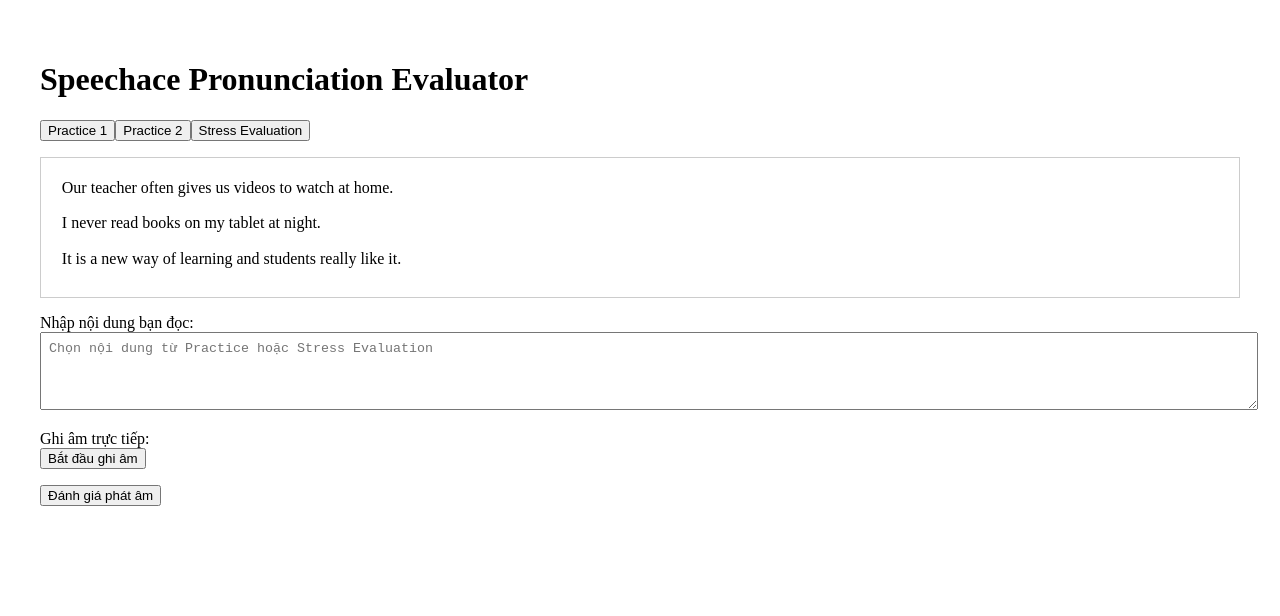
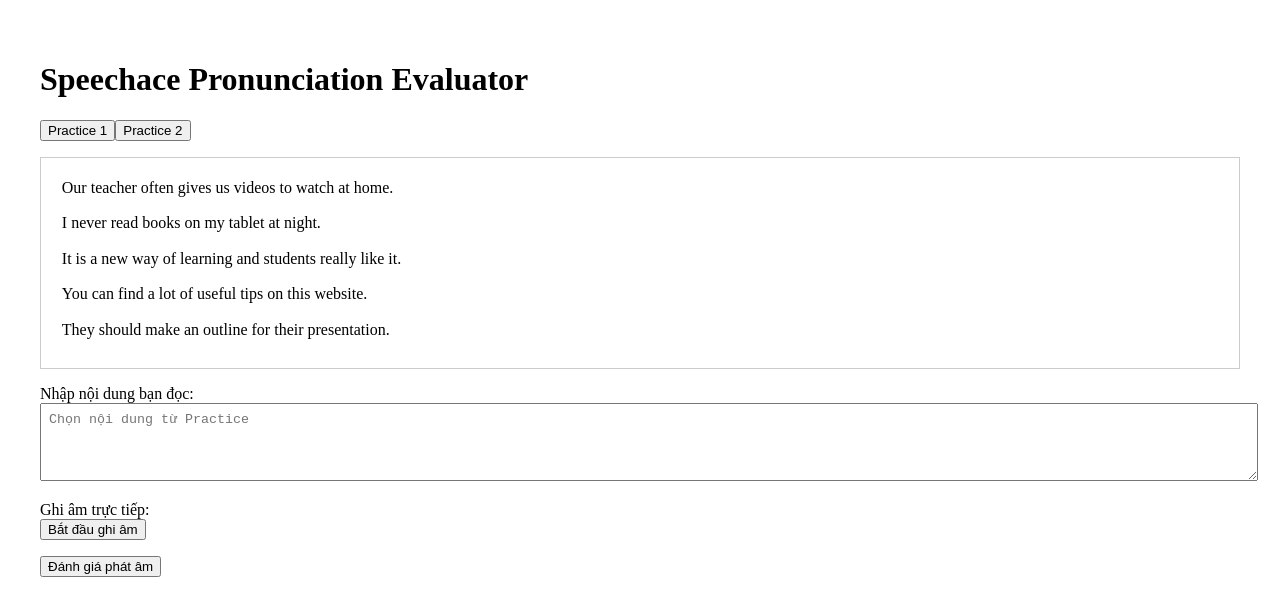
Before and after one commit to kavirlltran/speechace-evaluator, a Next.js app: page / in a window 1280 px wide. Both pictures are taken after a click on the button "Practice 2". Shown: the top 616 px of the page. Built offline with nearby package versions, Linux system fonts and the light colour scheme.

Commit message:
Cập nhật Practice 2: thêm 2 câu và xóa nút Stress Evaluation

```diff
--- a/pages/index.js
+++ b/pages/index.js
@@ -52,7 +52,7 @@
 }
 
 export default function Home() {
-  // Các danh sách mẫu cho Practice 1 và Practice 2
+  // Danh sách câu mẫu cho Practice 1
   const practice1List = [
     "We should finish the project for our history class.",
     "Peter is revising for his exam next week.",
@@ -61,15 +61,14 @@
     "I have installed some apps on my phone.",
   ];
 
+  // Danh sách câu mẫu cho Practice 2 (đã thêm 2 dòng mới)
   const practice2List = [
     "Our teacher often gives us videos to watch at home.",
     "I never read books on my tablet at night.",
     "It is a new way of learning and students really like it.",
+    "You can find a lot of useful tips on this website.",
+    "They should make an outline for their presentation.",
   ];
-
-  // Đoạn văn cho đánh giá trọng âm
-  const stressText =
-    "You can find a lot of useful tips on this website.\n\nThey should make an outline for their presentation.";
 
   const [selectedPractice, setSelectedPractice] = useState("practice1");
   const [text, setText] = useState('');
@@ -82,15 +81,14 @@
   const mediaRecorderRef = useRef(null);
   const audioChunksRef = useRef([]);
 
-  // Xử lý chọn nội dung từ danh sách mẫu
+  // Xử lý chọn câu mẫu để điền vào ô nhập nội dung
   const handleSelectSentence = (sentence) => {
     setText(sentence);
   };
 
-  // Xử lý chuyển đổi giữa các Practice
+  // Chuyển đổi giữa Practice 1 và Practice 2
   const handlePracticeSwitch = (practice) => {
     setSelectedPractice(practice);
-    // Xóa nội dung hiện tại khi chuyển đổi (người dùng sẽ chọn lại)
     setText('');
   };
 
@@ -169,22 +167,15 @@
     <div style={{ padding: '2rem' }}>
       <h1>Speechace Pronunciation Evaluator</h1>
 
-      {/* Phần chọn nội dung */}
+      {/* Phần chuyển đổi nội dung Practice */}
       <div style={{ marginBottom: '1rem' }}>
         <button onClick={() => handlePracticeSwitch("practice1")}>Practice 1</button>
         <button onClick={() => handlePracticeSwitch("practice2")}>Practice 2</button>
-        <button onClick={() => setText(stressText)}>Stress Evaluation</button>
       </div>
 
       {/* Hiển thị nội dung mẫu theo Practice được chọn */}
       {selectedPractice === "practice1" && (
-        <div
-          style={{
-            border: '1px solid #ccc',
-            padding: '1rem',
-            marginBottom: '1rem',
-          }}
-        >
+        <div style={{ border: '1px solid #ccc', padding: '1rem', marginBottom: '1rem' }}>
           {practice1List.map((sentence, idx) => (
             <div
               key={idx}
@@ -202,13 +193,7 @@
         </div>
       )}
       {selectedPractice === "practice2" && (
-        <div
-          style={{
-            border: '1px solid #ccc',
-            padding: '1rem',
-            marginBottom: '1rem',
-          }}
-        >
+        <div style={{ border: '1px solid #ccc', padding: '1rem', marginBottom: '1rem' }}>
           {practice2List.map((sentence, idx) => (
             <div
               key={idx}
@@ -226,14 +211,14 @@
         </div>
       )}
 
-      {/* Ô nhập nội dung – người dùng có thể chỉnh sửa nội dung sau khi chọn */}
+      {/* Ô nhập nội dung – người dùng có thể chỉnh sửa sau khi chọn câu mẫu */}
       <div style={{ marginBottom: '1rem' }}>
         <label>Nhập nội dung bạn đọc:</label>
         <br />
         <textarea
           value={text}
           onChange={handleTextChange}
-          placeholder="Chọn nội dung từ Practice hoặc Stress Evaluation"
+          placeholder="Chọn nội dung từ Practice"
           required
           rows={4}
           style={{ width: '100%', padding: '0.5rem' }}
@@ -269,7 +254,7 @@
         </button>
       </form>
 
-      {/* Hiển thị kết quả đánh giá */}
+      {/* Hiển thị kết quả */}
       {result && result.status === "success" && <EvaluationResults result={result} />}
       {result && result.error && (
         <div style={{ marginTop: '2rem', color: 'red' }}>
```
